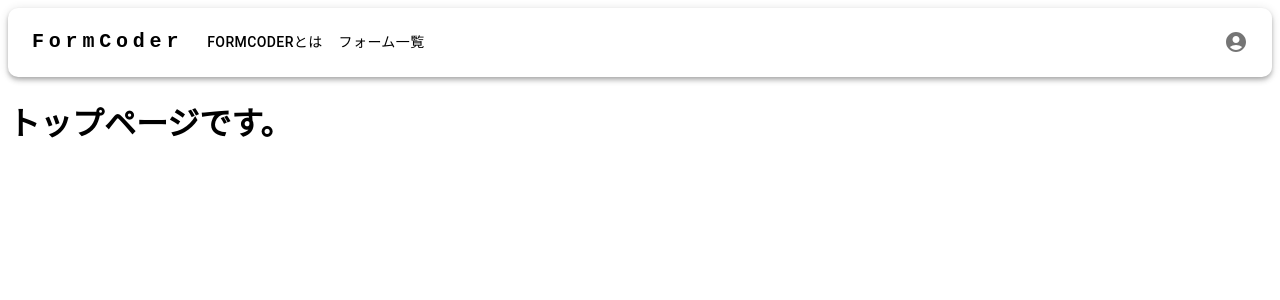
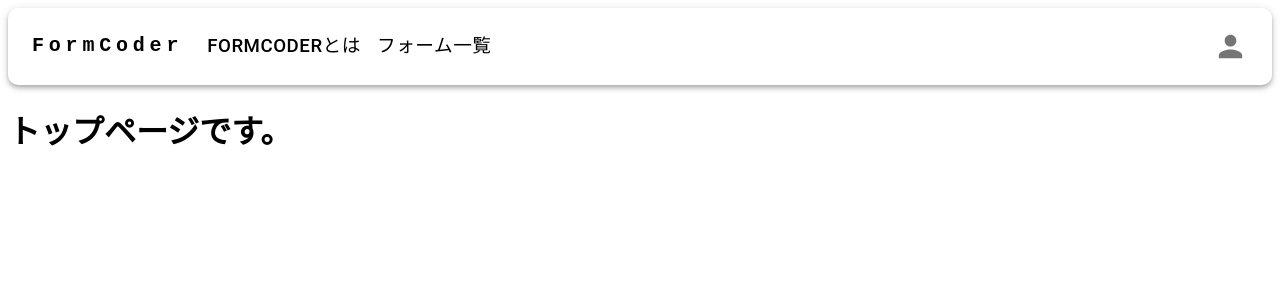
Before and after one commit to KHashimoto3/FormCoder_FRONT, a React (Vite) app: page / in a window 1280 px wide. Shown: the top 300 px of the page. Built offline with nearby package versions, Linux system fonts and the light colour scheme.

Commit message:
アイコンとフォントサイズを変更した。

```diff
--- a/src/components/common/TitleBar.tsx
+++ b/src/components/common/TitleBar.tsx
@@ -11,7 +11,7 @@ import {
   Button,
   Tooltip,
 } from "@mui/material";
-import { AccountCircle } from "@mui/icons-material";
+import PersonIcon from "@mui/icons-material/Person";
 
 const pages = ["FormCoderとは", "フォーム一覧"];
 const settings = ["私の成績", "アカウント設定", "ログアウト"];
@@ -103,7 +103,12 @@ export const TitleBar = () => {
             {pages.map((page) => (
               <Button
                 key={page}
-                sx={{ my: 2, color: "#000", display: "block" }}
+                sx={{
+                  my: 2,
+                  color: "#000",
+                  display: "block",
+                  fontSize: "14pt",
+                }}
               >
                 {page}
               </Button>
@@ -113,7 +118,7 @@ export const TitleBar = () => {
           <Box sx={{ flexGrow: 0 }}>
             <Tooltip title="アカウントメニューを開く">
               <IconButton onClick={handleOpenUserMenu} sx={{ p: 0 }}>
-                <AccountCircle />
+                <PersonIcon fontSize="large" />
               </IconButton>
             </Tooltip>
             <Menu
```
